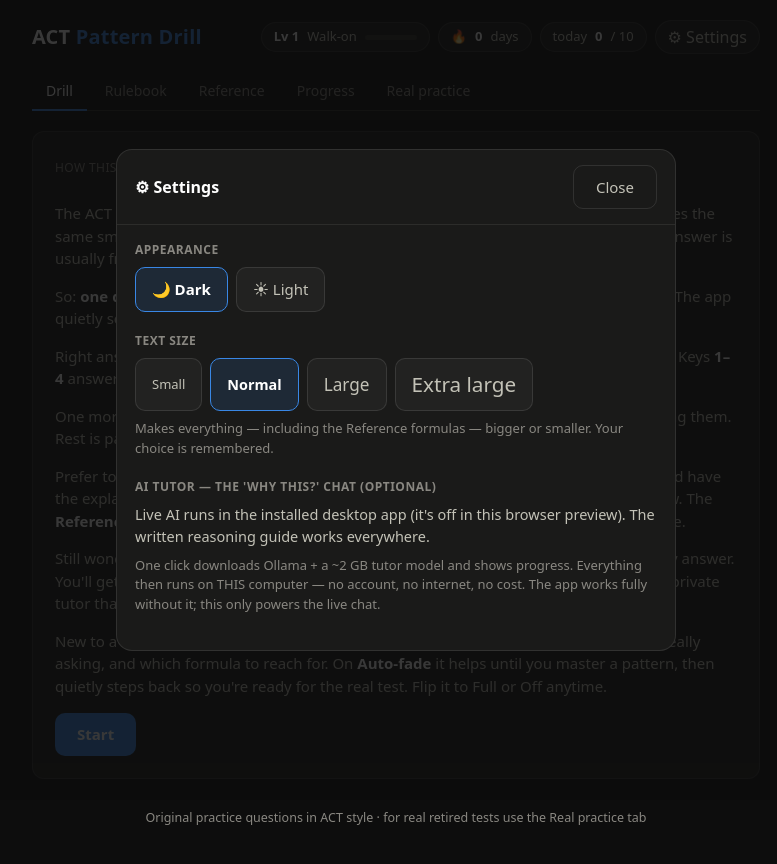
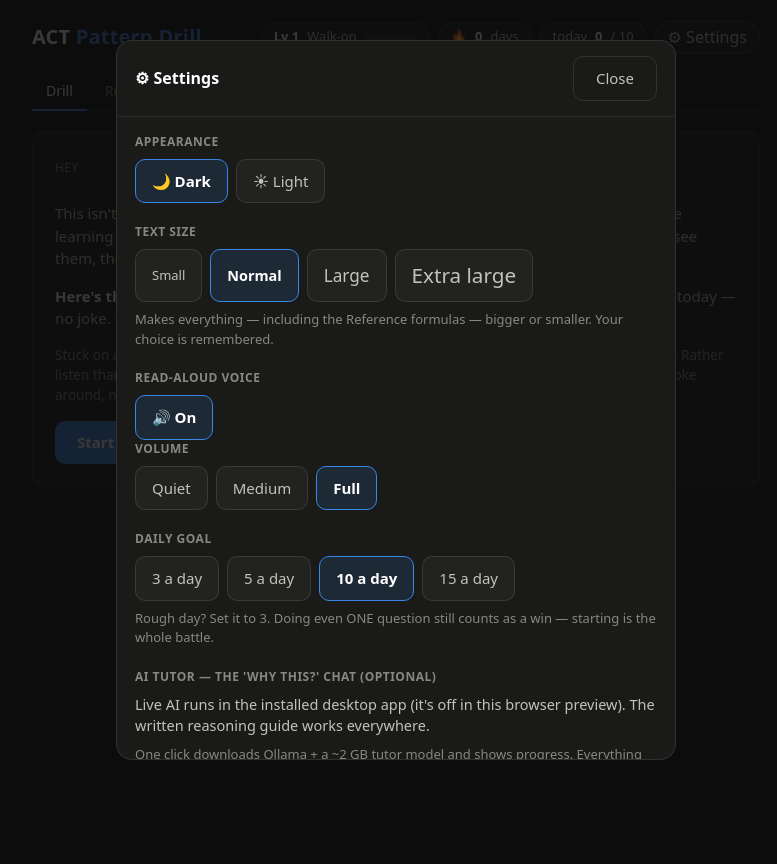
Before and after one commit to mikedopp/ACTDrill, a plain HTML site: page index.html in a window 1280 px wide. Both pictures are taken after a click on the button "⚙ Settings". Shown: the whole page, without its empty margins (244-1021 px from the left). After the commit the page ends 800 px from the top, so only its background shows below. Drawn offline with Linux system fonts and the light colour scheme.

Commit message:
Anti-quit + audio volume: volume control in Settings, adjustable daily goal (3/5/10/15), warmer 'just one' intro; lower the activation bar for a demotivated learner

```diff
--- a/index.html
+++ b/index.html
@@ -342,6 +342,7 @@
 
   .intro p { color: var(--ink2); font-size: 15px; }
   .intro b { color: var(--ink); }
+  .intro .introquiet { color: var(--muted); font-size: 13.5px; }
 
   #confetti { position: fixed; inset: 0; pointer-events: none; z-index: 100; }
 
@@ -390,7 +391,8 @@
 
   // ---------- state ----------
   const KEY = "actdrill-v1";
-  const DAILY_GOAL = 10;
+  const DEFAULT_GOAL = 10;
+  const goal = () => S.dailyGoal || DEFAULT_GOAL;   // the daily target is the student's to set — small is fine
 
   const LEVELS = [
     { xp: 0,    name: "Walk-on" },
@@ -409,8 +411,8 @@
   function blankState() {
     return { v: 1, patt: {}, q: {}, daily: {}, recent: [], introSeen: false,
              xp: 0, combo: 0, bestCombo: 0, sinceNote: 99, lastNote: -1, subj: "All",
-             audio: { on: true, rate: 0.9, autoRead: true }, coach: "auto",
-             theme: "dark", fontScale: 1 };
+             audio: { on: true, rate: 0.9, autoRead: true, volume: 1 }, coach: "auto",
+             theme: "dark", fontScale: 1, dailyGoal: 10 };
   }
   function load() {
     try {
@@ -701,6 +703,7 @@
     speechSynthesis.cancel();
     const u = new SpeechSynthesisUtterance(text);
     u.rate = S.audio.rate; u.pitch = 1;
+    u.volume = (S.audio.volume == null ? 1 : S.audio.volume);
     if (_voice) u.voice = _voice;
     if (onDone) { u.onend = onDone; u.onerror = onDone; }
     speechSynthesis.speak(u);
@@ -1179,6 +1182,50 @@
     sg.append(el("div", "setnote", "Makes everything — including the Reference formulas — bigger or smaller. Your choice is remembered."));
     body.append(sg);
 
+    // Read-aloud volume (+ on/off)
+    const vg = el("div", "setgroup");
+    vg.append(el("div", "setlabel", "Read-aloud voice"));
+    const vrow = el("div", "setopts");
+    const voiceToggle = el("button", "setbtn" + (S.audio.on ? " on" : ""), S.audio.on ? "🔊 On" : "🔇 Off");
+    voiceToggle.onclick = () => {
+      S.audio.on = !S.audio.on; if (!S.audio.on) stopSpeech(); save();
+      voiceToggle.className = "setbtn" + (S.audio.on ? " on" : "");
+      voiceToggle.textContent = S.audio.on ? "🔊 On" : "🔇 Off";
+    };
+    vrow.append(voiceToggle);
+    vg.append(vrow);
+    vg.append(el("div", "setlabel", "Volume"));
+    const volrow = el("div", "setopts");
+    [["Quiet", 0.3], ["Medium", 0.65], ["Full", 1]].forEach(([label, val]) => {
+      const b = el("button", "setbtn" + (Math.abs((S.audio.volume == null ? 1 : S.audio.volume) - val) < 0.001 ? " on" : ""), label);
+      b.onclick = () => {
+        S.audio.volume = val; save();
+        volrow.querySelectorAll(".setbtn").forEach(x => x.classList.remove("on"));
+        b.classList.add("on");
+        if (S.audio.on) speak("Volume set."); // hear the change immediately
+      };
+      volrow.append(b);
+    });
+    vg.append(volrow);
+    body.append(vg);
+
+    // Daily goal — small is allowed; the point is to START
+    const gg = el("div", "setgroup");
+    gg.append(el("div", "setlabel", "Daily goal"));
+    const grow = el("div", "setopts");
+    [3, 5, 10, 15].forEach(n => {
+      const b = el("button", "setbtn" + (goal() === n ? " on" : ""), n + " a day");
+      b.onclick = () => {
+        S.dailyGoal = n; save(); renderChips();
+        grow.querySelectorAll(".setbtn").forEach(x => x.classList.remove("on"));
+        b.classList.add("on");
+      };
+      grow.append(b);
+    });
+    gg.append(grow);
+    gg.append(el("div", "setnote", "Rough day? Set it to 3. Doing even ONE question still counts as a win — starting is the whole battle."));
+    body.append(gg);
+
     // AI tutor (optional) — status + one-click install with progress
     const ag = el("div", "setgroup");
     ag.append(el("div", "setlabel", "AI tutor — the 'Why this?' chat (optional)"));
@@ -1235,17 +1282,13 @@
     viewDrill.innerHTML = "";
     const c = el("div", "card intro");
     c.append(
-      el("div", "pill", "How this works"),
-      el("p", null, "The ACT isn't a knowledge test. Each scored section — <b>English, Math, Reading</b> — recycles the same small set of patterns forever. Once you can name the pattern in five seconds, the answer is usually free."),
-      el("p", null, "So: <b>one question at a time.</b> Answer it, read <i>why</i> every wrong choice is wrong, move on. The app quietly serves you more of whatever you miss — that's the whole error log, automated."),
-      el("p", null, "Right answers earn XP. Streaks of right answers earn more. <b>Ten a day is a full workout.</b> Keys <b>1–4</b> answer, <b>Enter</b> is next. That's everything."),
-      el("p", null, "One more thing: the app calls <b>breaks</b> — about every 20 minutes — and pays XP for taking them. Rest is part of the training. Hyperfocus burnout is how good streaks die."),
-      el("p", null, "Prefer to <b>hear</b> it? A <b>🔊 Voice</b> bar sits above each question — read the problem aloud, and have the explanation read to you automatically. Adjust the speed to whatever helps you follow. The <b>Reference</b> tab holds every ACT formula plus a look at where each subject leads in college."),
-      el("p", null, "Still wondering <i>why</i> — why this formula and not another one? Hit <b>🤔 Why this?</b> after any answer. You'll get a plain-English reason, and if <b>Ollama</b> is running you can ask it follow-ups — a private tutor that lives on this computer, no internet needed."),
-      el("p", null, "New to a topic? <b>🎓 Coaching</b> shows a 'before you answer' hint — what the question is really asking, and which formula to reach for. On <b>Auto-fade</b> it helps until you master a pattern, then quietly steps back so you're ready for the real test. Flip it to Full or Off anytime.")
+      el("div", "pill", "Hey"),
+      el("p", null, "This isn't homework and it isn't a test. It's a game where the ACT is the boss — and you're learning its moves one at a time. It repeats the same handful of tricks forever; once you see them, they're basically free points."),
+      el("p", null, "<b>Here's the whole deal: you only have to do ONE.</b> Do a single question and you've won today — no joke. Most days you'll keep going because it's kind of satisfying. But the bar is one."),
+      el("p", "introquiet", "Stuck on any question? Every one has a <b>🪜 Break it down</b> (one step at a time) and a <b>🤔 Why this?</b>. Rather listen than read? There's a voice. Want it bigger, or light mode? <b>⚙ Settings</b>, top-right. That's it — poke around, nothing here can break.")
     );
     const a = el("div", "actions");
-    const b = el("button", "btn", "Start");
+    const b = el("button", "btn", "Start — just one question");
     b.onclick = () => { S.introSeen = true; save(); nextQuestion(); };
     a.append(b);
     c.append(a);
@@ -1309,7 +1352,7 @@
     viewDrill.append(audioBar());
 
     const card = el("div", "card");
-    let pillHtml = esc(ACT_PATTERNS[q.pattern].subject) + " · today " + todayCount() + " / " + DAILY_GOAL;
+    let pillHtml = esc(ACT_PATTERNS[q.pattern].subject) + " · today " + todayCount() + " / " + goal();
     if (S.combo >= 2) pillHtml += " · <span class='combo'>combo ×" + S.combo + "</span>";
     card.append(el("div", "pill", pillHtml));
     if (q.context) card.append(el("p", "context", esc(q.context)));
@@ -1378,7 +1421,7 @@
     const newLevel = levelIndex(S.xp);
     S.sinceNote++;
 
-    const goalJustHit = d.n === DAILY_GOAL;
+    const goalJustHit = d.n === goal();
     const leveledUp = newLevel > prevLevel;
     let note = null;
     if ((goalJustHit || leveledUp || (right && Math.random() < 0.08)) && S.sinceNote >= 8) {
@@ -1425,7 +1468,7 @@
 
     if (goalJustHit) {
       card.append(el("div", "milestone",
-        "<b>That's a full day — " + DAILY_GOAL + " focused reps.</b> That beats three hours of zoning out at a video. Keep going or stop here; both count as a win."));
+        "<b>That's a full day — " + goal() + " focused reps.</b> That beats three hours of zoning out at a video. Keep going or stop here; both count as a win."));
       confetti();
     }
 
@@ -1562,7 +1605,7 @@
     tiles.append(
       tile(String(li + 1) + " <small>" + esc(LEVELS[li].name) + "</small>", S.xp + " XP · level", true),
       tile(streak(), "day streak"),
-      tile(todayCount() + "<small> / " + DAILY_GOAL + "</small>", "today"),
+      tile(todayCount() + "<small> / " + goal() + "</small>", "today"),
       tile(total, "total reps"),
       tile(total ? Math.round(100 * right / total) + "%" : "—", "accuracy"),
       tile(S.bestCombo, "best combo"),
@@ -1590,7 +1633,7 @@
     const days = [];
     for (let i = 13; i >= 0; i--) days.push(dayKeyOffset(i));
     const counts = days.map(k => (S.daily[k] || { n: 0 }).n);
-    const max = Math.max(DAILY_GOAL, ...counts);
+    const max = Math.max(goal(), ...counts);
     const bars = el("div", "bars");
     days.forEach((k, i) => {
       const col = el("div", "barcol" + (counts[i] === 0 ? " empty" : ""));
@@ -1881,7 +1924,7 @@
     lvl.innerHTML = "<b>Lv " + (li + 1) + "</b> " + esc(LEVELS[li].name) +
       " <span class='mini'><i style='width:" + Math.round(levelProgress(S.xp) * 100) + "%'></i></span>";
     document.getElementById("chip-streak").innerHTML = "🔥 <b>" + s + "</b> day" + (s === 1 ? "" : "s");
-    document.getElementById("chip-today").innerHTML = "today <b>" + todayCount() + "</b> / " + DAILY_GOAL;
+    document.getElementById("chip-today").innerHTML = "today <b>" + todayCount() + "</b> / " + goal();
   }
 
   document.getElementById("tabs").addEventListener("click", (e) => {
```
